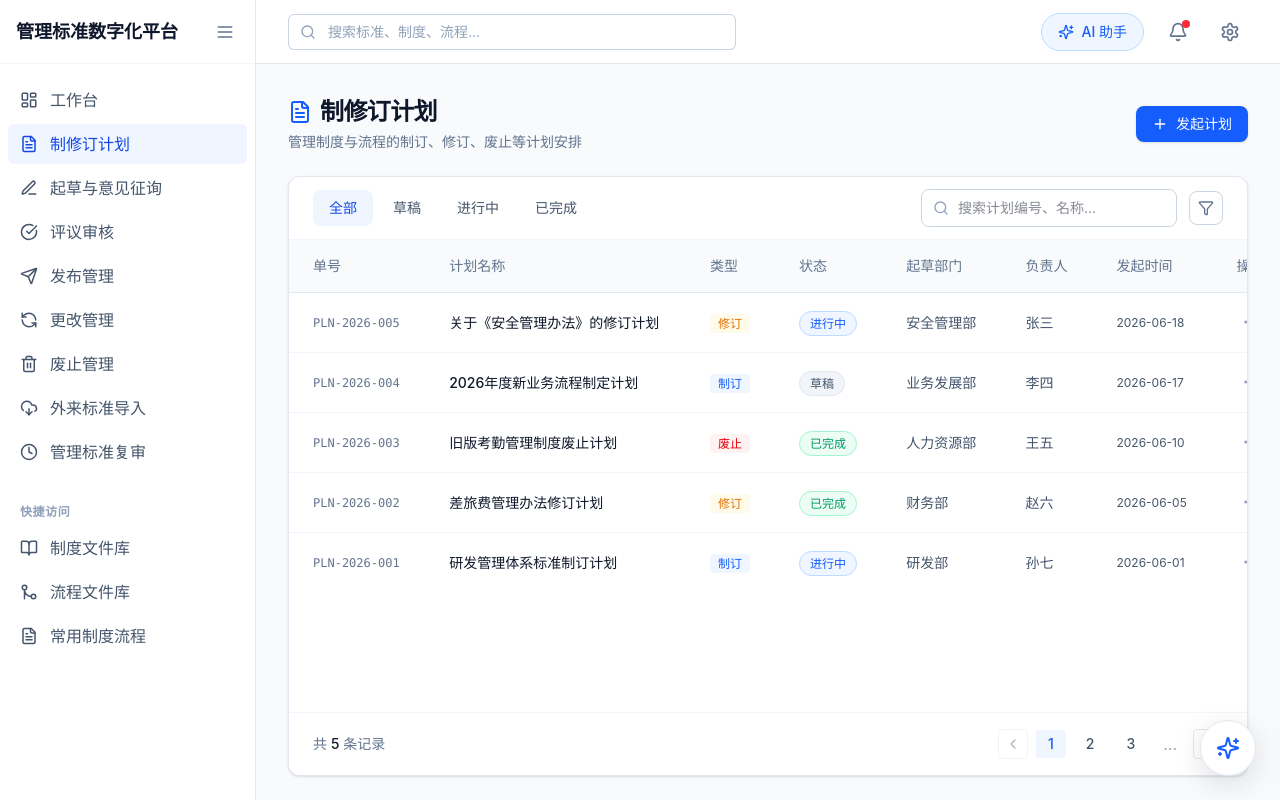
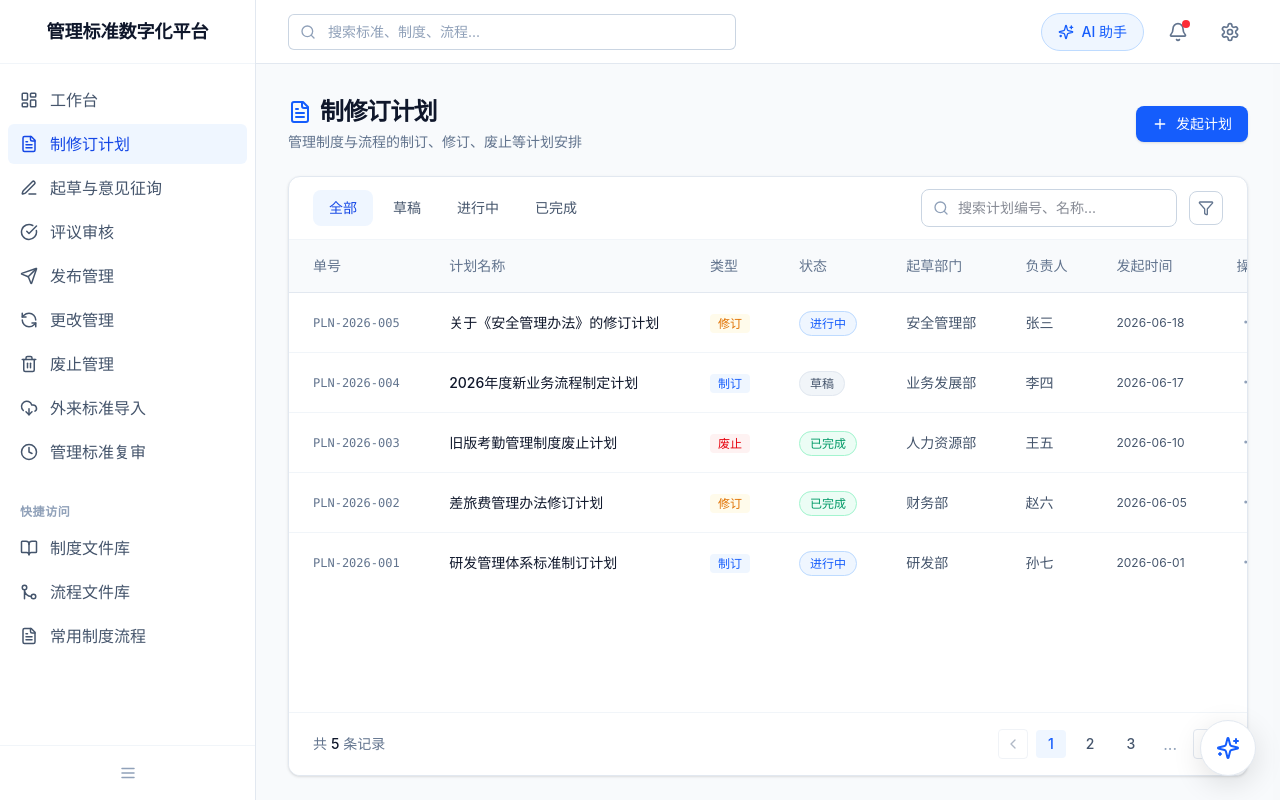
Before and after one commit to yangyanyan808/manage-standard, a React (Vite) app: page /manage-standard/plan in a window 1280 px wide. Built offline with nearby package versions, Linux system fonts and the light colour scheme.

Commit message:
feat: 将展开/收起菜单按钮移至侧边栏底部

```diff
--- a/src/app/components/Layout.tsx
+++ b/src/app/components/Layout.tsx
@@ -93,15 +93,8 @@ export function Layout() {
           "hidden md:flex flex-shrink-0"
         )}
       >
-        <div className="flex h-16 items-center justify-between px-4 border-b border-slate-100">
+        <div className="flex h-16 items-center justify-center px-4 border-b border-slate-100">
           {isSidebarOpen && <span className="text-slate-900 font-bold text-lg truncate">管理标准数字化平台</span>}
-          <button
-            type="button"
-            onClick={() => setIsSidebarOpen(!isSidebarOpen)}
-            className="p-1 rounded hover:bg-slate-100 text-slate-500 hover:text-slate-900"
-          >
-            <Menu size={20} />
-          </button>
         </div>
 
         <div className="flex-1 overflow-y-auto py-4 custom-scrollbar">
@@ -147,6 +140,18 @@ export function Layout() {
               })}
             </nav>
           </div>
+        </div>
+
+        {/* 展开/收起按钮 */}
+        <div className="border-t border-slate-100 p-3 flex justify-center">
+          <button
+            type="button"
+            onClick={() => setIsSidebarOpen(!isSidebarOpen)}
+            className="p-1.5 rounded-md hover:bg-slate-100 text-slate-400 hover:text-slate-700 transition-colors"
+            title={isSidebarOpen ? "收起菜单" : "展开菜单"}
+          >
+            <Menu size={18} />
+          </button>
         </div>
       </aside>
 
```
